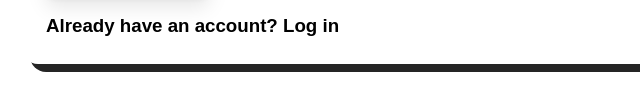
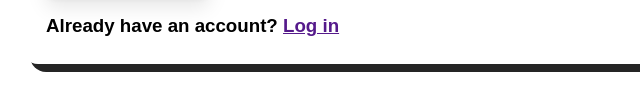
Before and after one commit to prestonh7/form-practice, a plain HTML site: page index.html in a window 1280 px wide. Shown: the part 581-692 px from the top of the page, 278-918 px from the left. Drawn offline with Linux system fonts and the light colour scheme.

Commit message:
Log in link

```diff
--- a/index.html
+++ b/index.html
@@ -40,7 +40,7 @@
                 <input type="password" id="confirmPass" name="confirmPass">
             </div>
             <button class="submit" type="submit">Create Account</button>
-            <h3>Already have an account? Log in</h3>
+            <h3>Already have an account? <a href="">Log in</a></h3>
         </form>
     </div>
 </body>
```
